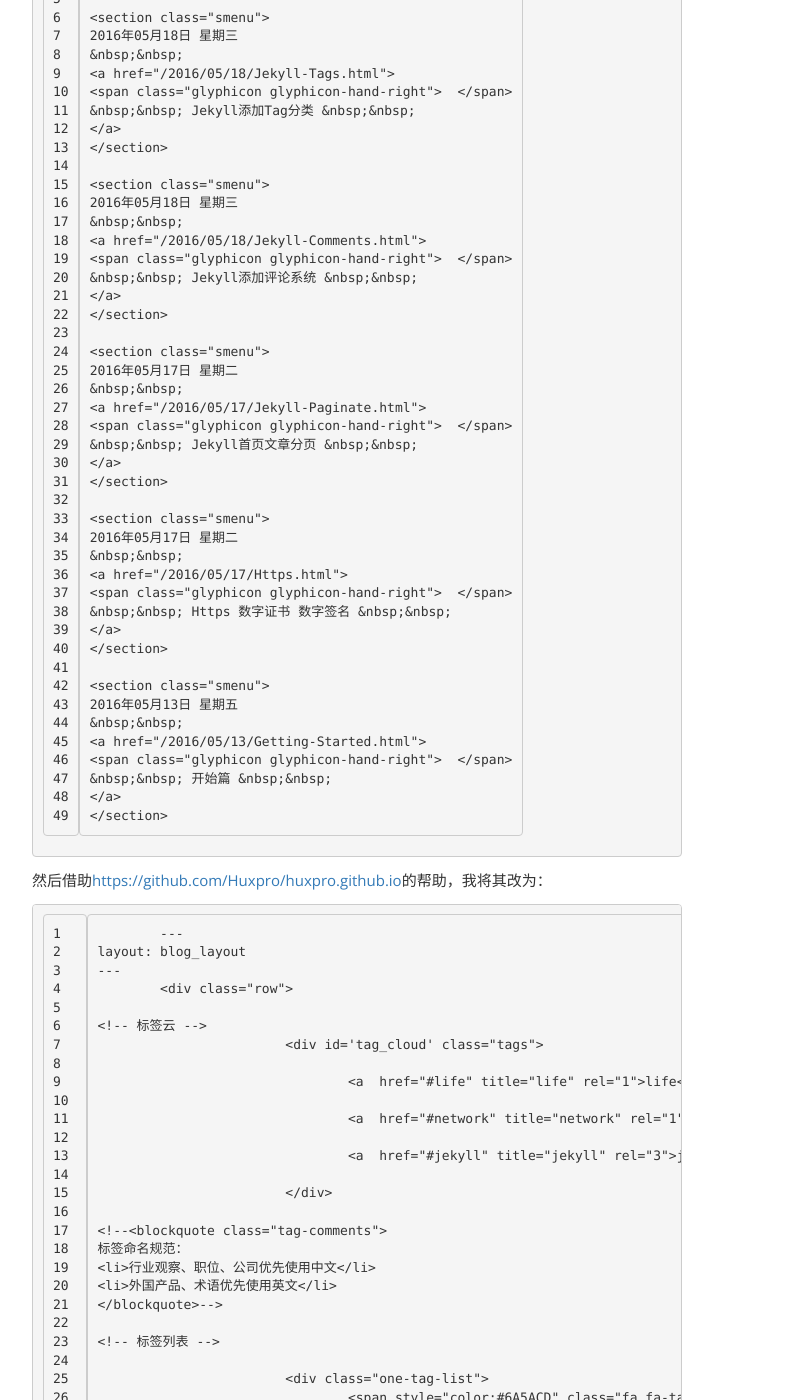
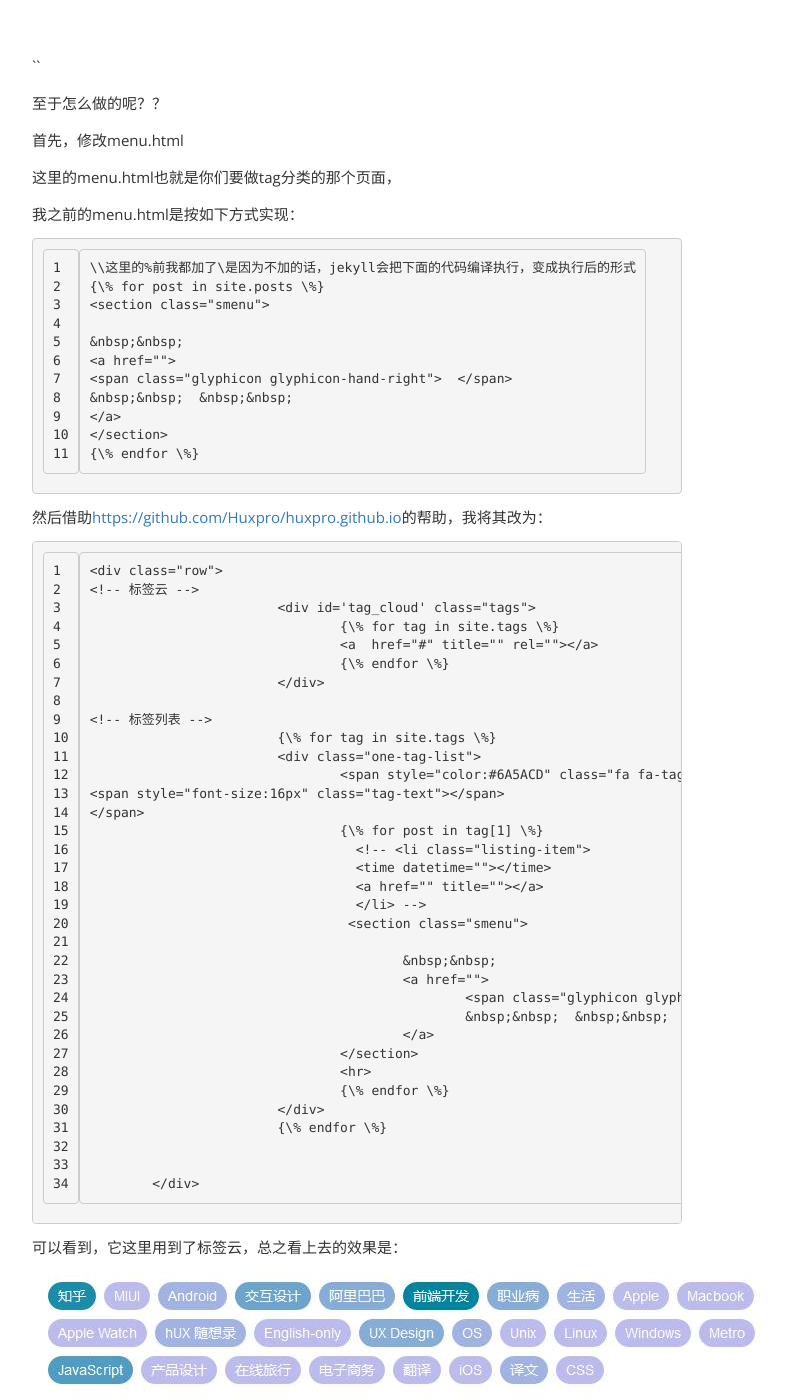
Before and after one commit to shadowJF/shadowjf.github.com, a Jekyll site: the page built from _posts/2016-05-18-Jekyll-Tags.md, in a window 1280 px wide and 1400 px high, scrolled down 1071 px. Shown: the whole window, without its empty margins (283-1069 px from the left). Built offline with Jekyll 4.4.1, drawn with Linux system fonts in a browser that asks for light colours; comment, search, counter and statistics services are not loaded; some of the changed text lies outside the part shown.

Commit message:
new artical about tag enabled

```diff
--- a/_posts/2016-05-18-Jekyll-Tags.md
+++ b/_posts/2016-05-18-Jekyll-Tags.md
@@ -14,7 +14,7 @@
 
 结果如下：
 
-![]({{site.pictureurl}}9.jpg&raw=true)
+![]({{site.pictureurl}}9.jpg?raw=true)
 
 ``
 
@@ -26,12 +26,8 @@
 
 我之前的menu.html是按如下方式实现：
 
-
-    ---
-    layout: blog_layout
-    ---
-
-    {% for post in site.posts %}
+	\\这里的%前我都加了\是因为不加的话，jekyll会把下面的代码编译执行，变成执行后的形式
+    {\% for post in site.posts \%}
     <section class="smenu">
     {{ post.time  | date: "%Y/%m/%d" }}
     &nbsp;&nbsp;
@@ -40,35 +36,27 @@
     &nbsp;&nbsp; {{post.title}} &nbsp;&nbsp;
     </a>
     </section>
-    {% endfor %}
+    {\% endfor \%}
+
 
 然后借助[https://github.com/Huxpro/huxpro.github.io](https://github.com/Huxpro/huxpro.github.io)的帮助，我将其改为：
 
-    	---
-    layout: blog_layout
-    ---
-    	<div class="row">
 
+	<div class="row">
     <!-- 标签云 -->
     			<div id='tag_cloud' class="tags">
-    				{% for tag in site.tags %}
+    				{\% for tag in site.tags \%}
     				<a  href="#{{ tag[0] }}" title="{{ tag[0] }}" rel="{{ tag[1].size }}">{{ tag[0] }}</a>
-    				{% endfor %}
+    				{\% endfor \%}
     			</div>
 
-    <!--<blockquote class="tag-comments">
-    标签命名规范：
-    <li>行业观察、职位、公司优先使用中文</li>
-    <li>外国产品、术语优先使用英文</li>
-    </blockquote>-->
-
     <!-- 标签列表 -->
-    			{% for tag in site.tags %}
+    			{\% for tag in site.tags \%}
     			<div class="one-tag-list">
     			  	<span style="color:#6A5ACD" class="fa fa-tag listing-seperator" id="{{ tag[0] }}">
     <span style="font-size:16px" class="tag-text">{{ tag[0] }}</span>
     </span>
-    				{% for post in tag[1] %}
+    				{\% for post in tag[1] \%}
     				  <!-- <li class="listing-item">
     				  <time datetime="{{ post.date | date:"%Y-%m-%d" }}">{{ post.date | date:"%Y-%m-%d" }}</time>
     				  <a href="{{ post.url }}" title="{{ post.title }}">{{ post.title }}</a>
@@ -82,16 +70,16 @@
     					</a>
     				</section>
     				<hr>
-    				{% endfor %}
+    				{\% endfor \%}
     			</div>
-    			{% endfor %}
+    			{\% endfor \%}
 
 
     	</div>
 
 可以看到，它这里用到了标签云，总之看上去的效果是：
 
-![]({{site.pictureurl}}10.jpg&raw=true)
+![]({{site.pictureurl}}10.jpg?raw=true)
 
 然后我们在单纯修改了menu.html之后，标签云并不会像上图中那么好看，而只是单纯的文本，那么我们还需要什么呢？
 
```
